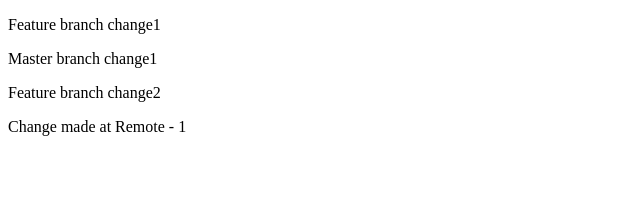
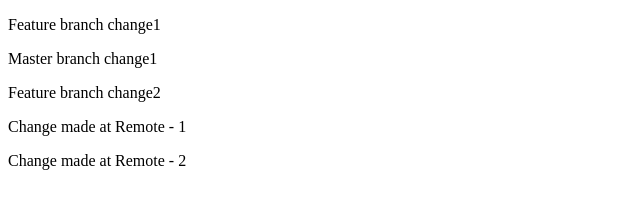
Before and after one commit to Sudha-Agarwal/RemoteRepo, a plain HTML site: page index.html in a window 1280 px wide. Shown: the whole page, without its empty margins (0-640 px from the left). Drawn offline with Linux system fonts and the light colour scheme.

Commit message:
change 2 at remote

```diff
--- a/index.html
+++ b/index.html
@@ -10,5 +10,6 @@
     <p>Master branch change1</p>
     <p>Feature branch change2</p>
     <p>Change made at Remote - 1</p>
+     <p>Change made at Remote - 2</p>
 </body>
 </html>
```
